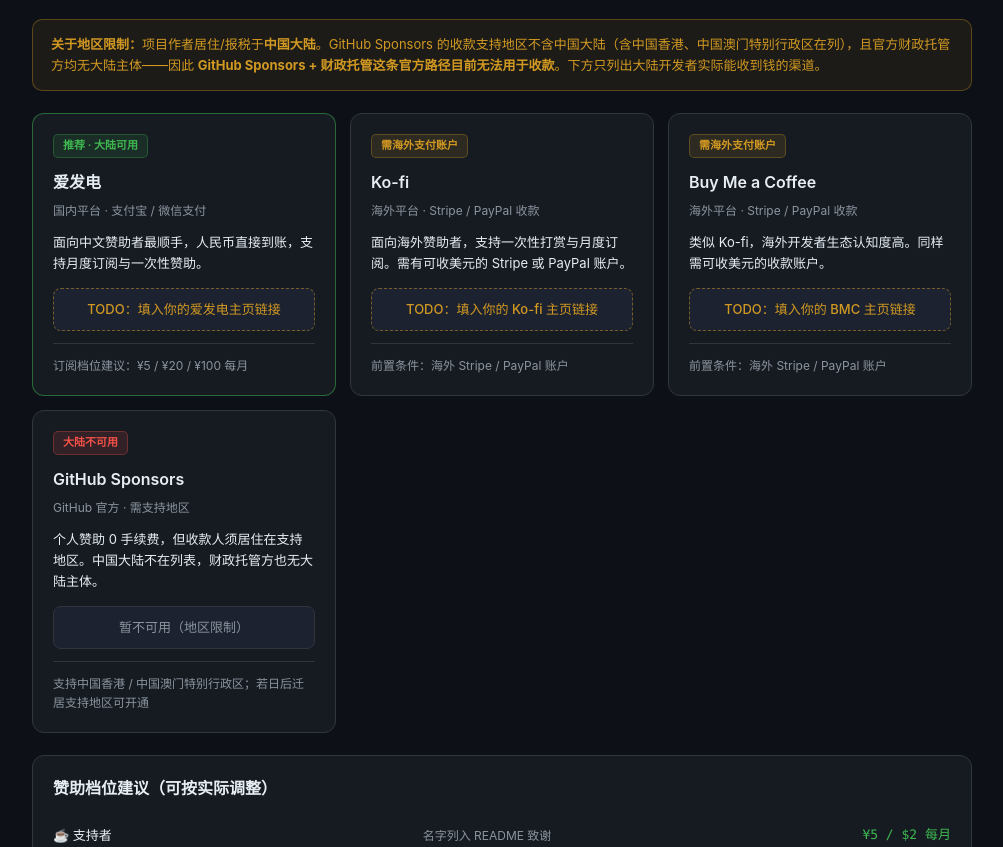
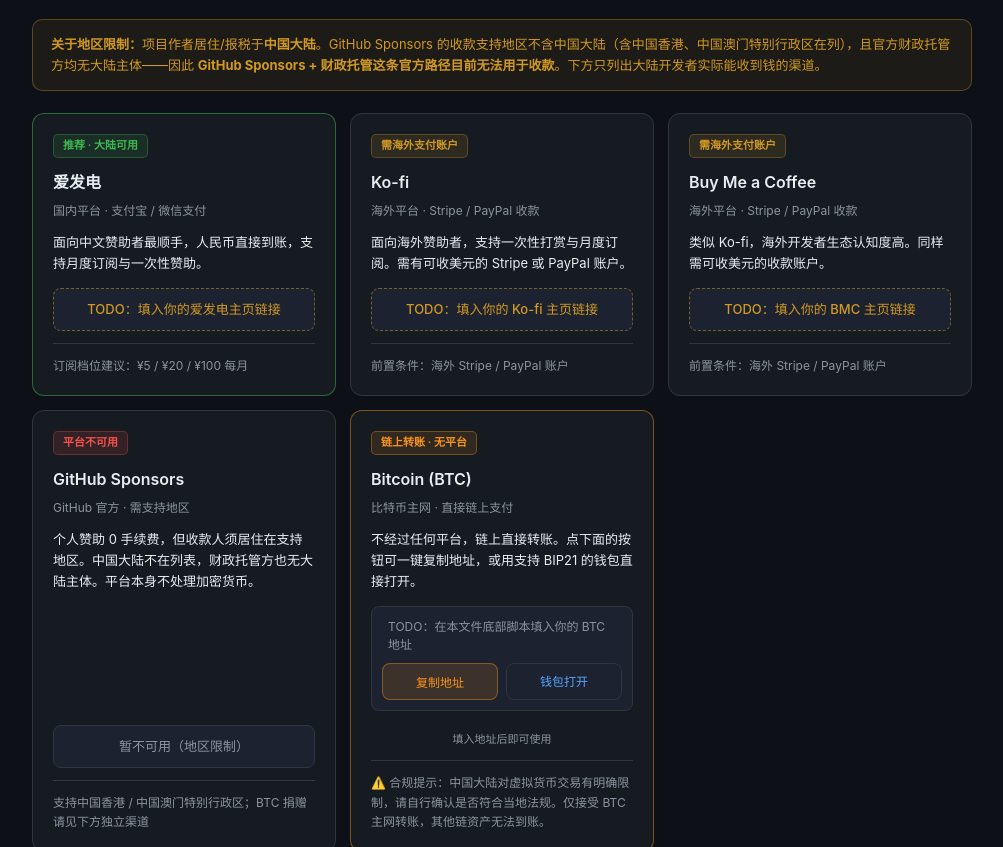
Before and after one commit to crz101/utxo-ticket-ledger, a website: page revenue/index.html in a window 1280 px wide. Shown: the part 105-952 px from the top of the page, without its empty margins (138-1141 px from the left). Drawn offline with Linux system fonts and the light colour scheme.

Commit message:
feat: add BTC donation address with copy + BIP21

```diff
--- a/revenue/index.html
+++ b/revenue/index.html
@@ -34,6 +34,18 @@
   .btn.todo{background:var(--surface2);color:var(--amber);border:1px dashed rgba(210,153,34,.5);}
   .btn.todo:hover{background:rgba(210,153,34,.12);}
   .btn.off{background:var(--surface2);color:var(--muted);border:1px solid var(--border);cursor:not-allowed;pointer-events:none;}
+  .card.btc{border-color:rgba(247,147,26,.45);}
+  .tag.btc{background:rgba(247,147,26,.12);color:#f7931a;border:1px solid rgba(247,147,26,.35);}
+  .btc-block{background:var(--surface2);border:1px solid var(--border);border-radius:8px;padding:10px;margin-bottom:10px;}
+  .btc-addr{font-family:ui-monospace,Consolas,monospace;font-size:11px;color:var(--text);word-break:break-all;line-height:1.5;display:block;}
+  .btc-addr.empty{color:var(--muted);font-family:inherit;font-size:12px;}
+  .btn-row{display:flex;gap:8px;margin-top:8px;}
+  .btn-row .btn{flex:1;padding:8px 6px;font-size:12px;}
+  .btn.copy{background:rgba(247,147,26,.15);color:#f7931a;border:1px solid rgba(247,147,26,.4);cursor:pointer;}
+  .btn.copy:hover{background:rgba(247,147,26,.25);}
+  .btn.wallet{background:var(--surface2);color:var(--blue);border:1px solid var(--border);}
+  .btn.wallet:hover{background:rgba(88,166,255,.12);}
+  .qr-hint{text-align:center;font-size:11px;color:var(--muted);margin-top:10px;}
   .tiers{background:var(--surface);border:1px solid var(--border);border-radius:12px;padding:20px;margin:22px 0;}
   .tiers h2{font-size:16px;font-weight:600;margin-bottom:14px;}
   .tier-row{display:flex;justify-content:space-between;align-items:center;padding:10px 0;border-bottom:1px solid var(--border);font-size:13px;}
@@ -87,12 +99,28 @@
     </div>
 
     <div class="card">
-      <span class="tag no">大陆不可用</span>
+      <span class="tag no">平台不可用</span>
       <h3>GitHub Sponsors</h3>
       <div class="who">GitHub 官方 · 需支持地区</div>
-      <div class="desc">个人赞助 0 手续费，但收款人须居住在支持地区。中国大陆不在列表，财政托管方也无大陆主体。</div>
+      <div class="desc">个人赞助 0 手续费，但收款人须居住在支持地区。中国大陆不在列表，财政托管方也无大陆主体。平台本身不处理加密货币。</div>
       <div class="btn off">暂不可用（地区限制）</div>
-      <div class="meta">支持中国香港 / 中国澳门特别行政区；若日后迁居支持地区可开通</div>
+      <div class="meta">支持中国香港 / 中国澳门特别行政区；BTC 捐赠请见下方独立渠道</div>
+    </div>
+
+    <div class="card btc">
+      <span class="tag btc">链上转账 · 无平台</span>
+      <h3>Bitcoin (BTC)</h3>
+      <div class="who">比特币主网 · 直接链上支付</div>
+      <div class="desc">不经过任何平台，链上直接转账。点下面的按钮可一键复制地址，或用支持 BIP21 的钱包直接打开。</div>
+      <div class="btc-block">
+        <code class="btc-addr empty" id="btcAddr">TODO：在本文件底部脚本填入你的 BTC 地址</code>
+        <div class="btn-row">
+          <button class="btn copy" id="btcCopy" type="button">复制地址</button>
+          <a class="btn wallet" id="btcWallet" href="#">钱包打开</a>
+        </div>
+      </div>
+      <div class="qr-hint" id="btcQrHint">填入地址后即可使用</div>
+      <div class="meta">⚠️ 合规提示：中国大陆对虚拟货币交易有明确限制，请自行确认是否符合当地法规。仅接受 BTC 主网转账，其他链资产无法到账。</div>
     </div>
   </div>
 
@@ -110,6 +138,7 @@
       <li>注册 <b>爱发电</b> 账号并完成实名，拿到形如 <code>https://afdian.com/a/你的ID</code> 的主页链接。</li>
       <li>用文本编辑器打开本文件（<code>revenue/index.html</code>），把标注 <code>TODO</code> 的 <code>href</code> 换成你的真实链接。</li>
       <li>（可选）若有海外收款账户，同样填入 Ko-fi / Buy Me a Coffee 链接。</li>
+      <li>（可选）接受 BTC 打赏：在文件底部脚本把 <code>BTC_ADDRESS</code> 换成你的 BTC 主网地址（以 <code>bc1</code>、<code>1</code> 或 <code>3</code> 开头）。填一处即可，复制按钮与 BIP21 钱包链接自动生效。<code>BTC_AMOUNT</code> 可设固定金额，留空由打赏者自填。注意：GitHub Sponsors 平台本身不处理加密货币，这是页面直挂的链上地址。</li>
       <li>把本页部署到任意静态托管（GitHub Pages / Vercel / Netlify），或直接用 GitHub 仓库的 Pages 功能托管 <code>revenue/</code> 目录。</li>
       <li>在 README 与仓库首页挂上入口（本仓库已配好 <code>.github/FUNDING.yml</code> 与 README 链接）。</li>
     </ol>
@@ -119,5 +148,68 @@
     收款渠道配置遵循真实性原则：只列出作者所在地区实际可用的渠道，不为凑数保留无法收款的空按钮。项目地址：<code>github.com/crz101/utxo-ticket-ledger</code>
   </div>
 </div>
+
+<script>
+/* ===== 唯一需要填写的地方：把下面空字符串换成你的 BTC 主网地址 ===== */
+var BTC_ADDRESS = '';          // 例：'bc1qxy2kgdygjrsqtzq2n0yrf2493p83kkfjhx0wlh'
+var BTC_AMOUNT  = '';          // 可选：固定金额，如 '0.0001'；留空则不预设金额
+var BTC_LABEL   = 'UTXO Ticket Ledger'; // 钱包里显示的备注名
+/* ================================================================ */
+
+(function () {
+  var addrEl  = document.getElementById('btcAddr');
+  var copyBtn = document.getElementById('btcCopy');
+  var wallet  = document.getElementById('btcWallet');
+  var qrHint  = document.getElementById('btcQrHint');
+
+  function setDisabled(el, disabled) {
+    if (disabled) { el.classList.add('off'); el.setAttribute('aria-disabled', 'true'); }
+    else { el.classList.remove('off'); el.removeAttribute('aria-disabled'); }
+  }
+
+  // 未填地址：全部置灰，不生成任何链接/二维码
+  if (!BTC_ADDRESS || !/^(bc1|[13])/.test(BTC_ADDRESS)) {
+    setDisabled(copyBtn, true);
+    setDisabled(wallet, true);
+    return;
+  }
+
+  addrEl.textContent = BTC_ADDRESS;
+  addrEl.classList.remove('empty');
+
+  // 构造 BIP21 URI：bitcoin:<addr>?amount=..&label=..
+  var parts = [];
+  if (BTC_AMOUNT) parts.push('amount=' + encodeURIComponent(BTC_AMOUNT));
+  if (BTC_LABEL)  parts.push('label='  + encodeURIComponent(BTC_LABEL));
+  var uri = 'bitcoin:' + BTC_ADDRESS + (parts.length ? '?' + parts.join('&') : '');
+  wallet.href = uri;
+  setDisabled(wallet, false);
+
+  // 一键复制（带旧浏览器回退）
+  copyBtn.addEventListener('click', function () {
+    function done() {
+      var old = copyBtn.textContent;
+      copyBtn.textContent = '已复制 ✓';
+      setTimeout(function () { copyBtn.textContent = old; }, 1500);
+    }
+    if (navigator.clipboard && navigator.clipboard.writeText) {
+      navigator.clipboard.writeText(BTC_ADDRESS).then(done, fallback);
+    } else { fallback(); }
+    function fallback() {
+      var ta = document.createElement('textarea');
+      ta.value = BTC_ADDRESS;
+      ta.style.position = 'fixed';
+      ta.style.opacity = '0';
+      document.body.appendChild(ta);
+      ta.select();
+      try { document.execCommand('copy'); done(); } catch (e) {}
+      document.body.removeChild(ta);
+    }
+  });
+  setDisabled(copyBtn, false);
+
+  qrHint.textContent = '点上方「钱包打开」或复制地址即可打赏';
+})();
+</script>
 </body>
 </html>
```
